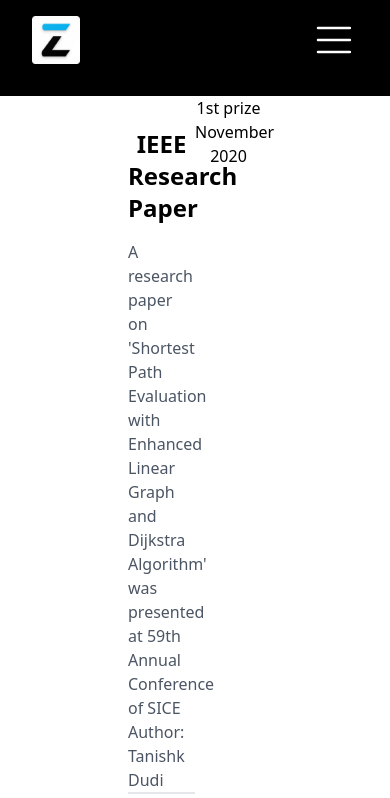
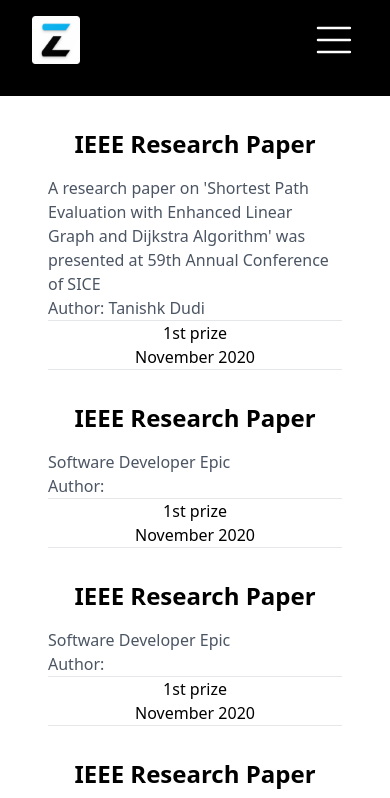
Before and after one commit to zineRobotics/zine-website-2023, a Next.js app: page /achievements in a window 390 px wide. Shown: the top 798 px of the page. Built offline with nearby package versions, Linux system fonts and the light colour scheme.

Commit message:
made the achievements page responsive

```diff
--- a/components/Achievements/achievements.tsx
+++ b/components/Achievements/achievements.tsx
@@ -421,16 +421,16 @@
 
 const Achievements = () => {
     return(
-        <div className="text-black bg-white w-screen px-32">
+        <div className="text-black bg-white w-screen px-12 md:px-24 lg:px-48">
           {achievements.map((item, index) => (
-            <div className="grid grid-cols-2">
+            <div className="grid grid-cols-1 lg:grid-cols-2">
               <div key={index} className="bg-white col-span-1">
                 <h1 className="text-2xl text-center font-bold pt-8">{item.name}</h1>
                 <p className="pt-4 text-gray-600">{item.info}</p>
                 <p className="text-gray-600">Author: {item.author}</p>
                 <hr />
             </div>
-            <div className="col-span-1 text-center">
+            <div className="col-span-1 text-center my-auto">
               1st prize
               <br />
               {item.date}
```
